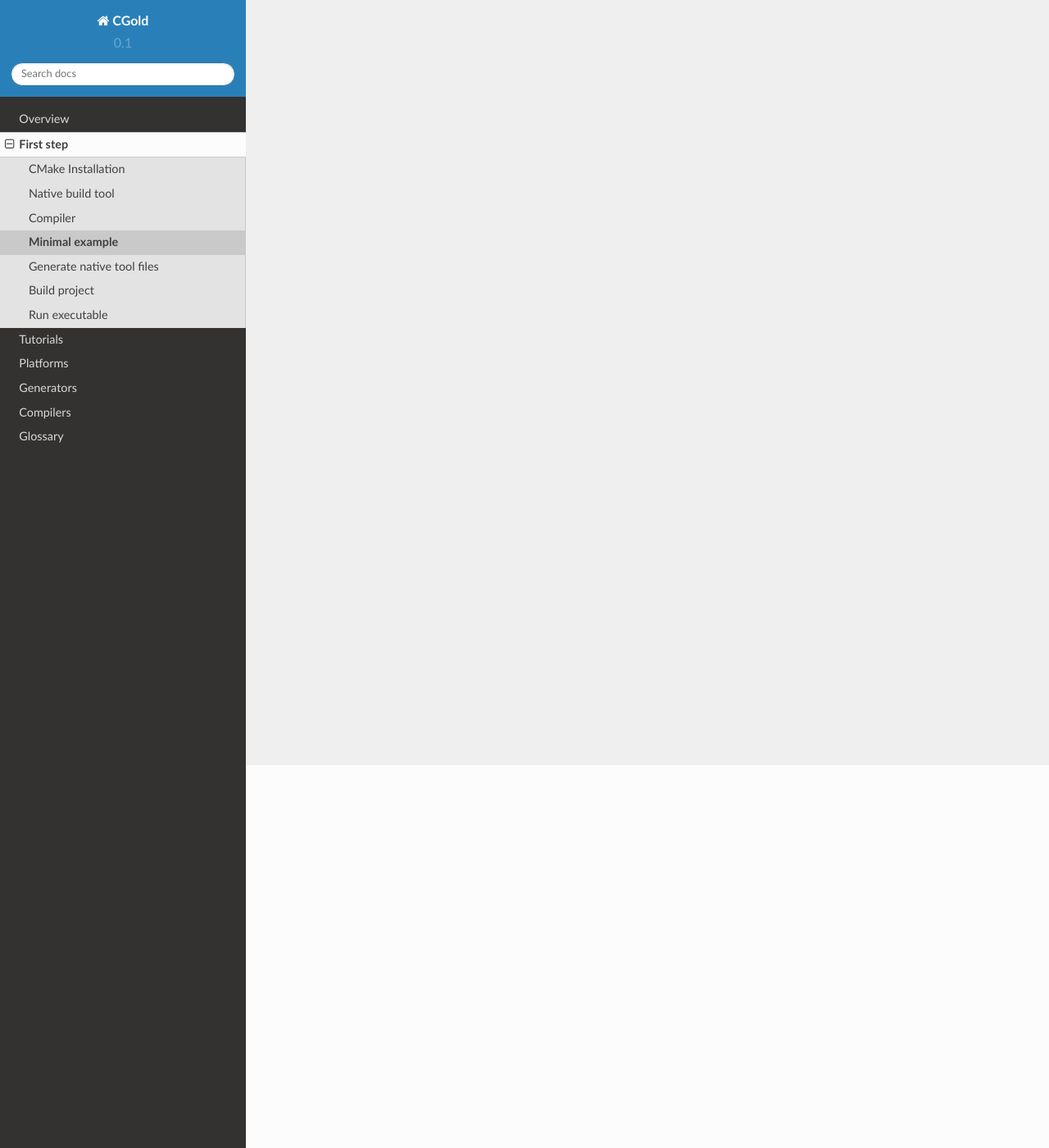
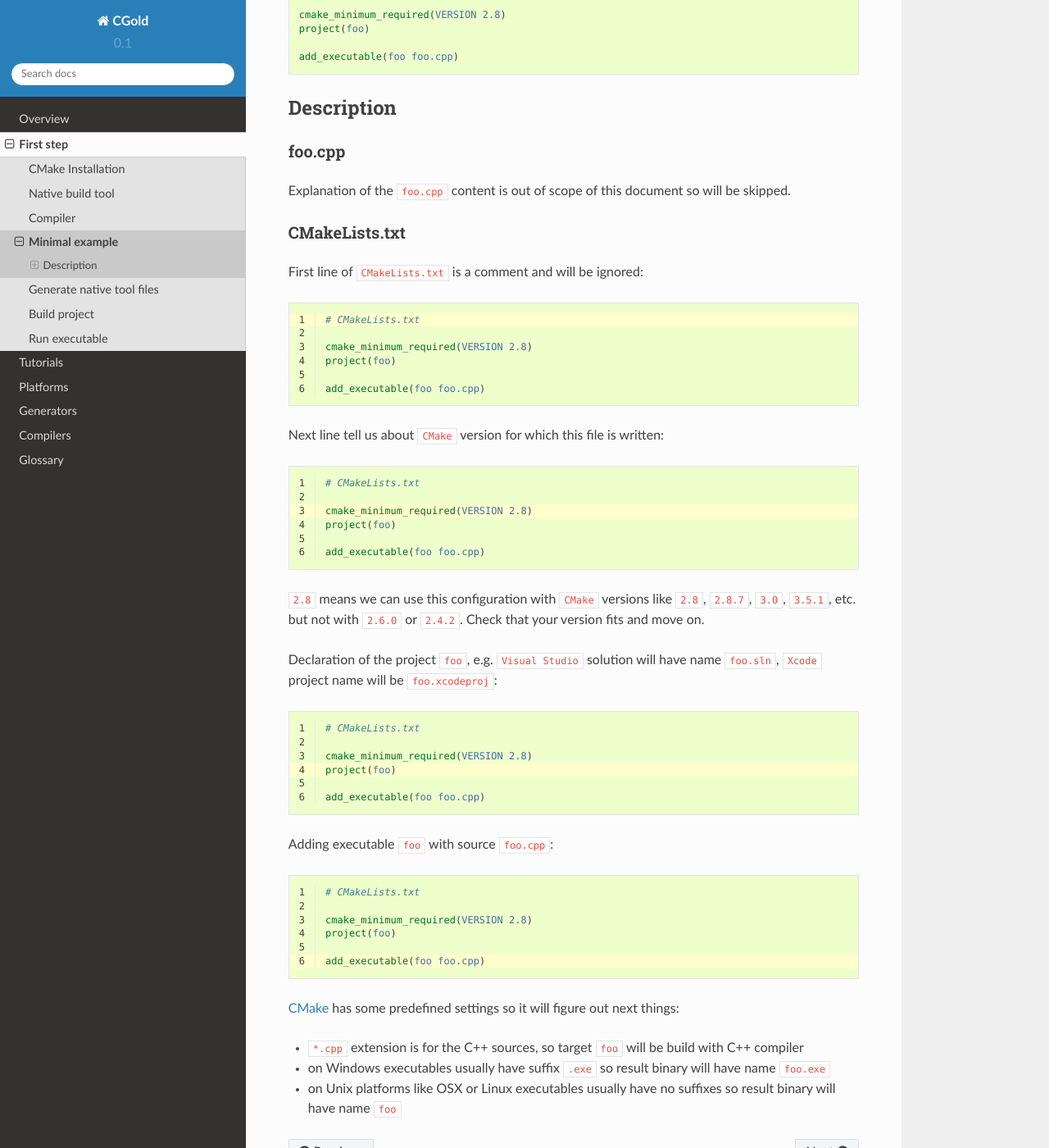
Before and after one commit to ruslo/CGold, a Sphinx documentation site: the page built from docs/first-step/minimal-example.rst, in a window 1280 px wide and 1400 px high, scrolled down 467 px. Shown: the whole window at 82% size. Built offline with Sphinx 7.4.7 and the Read the Docs theme 2.0.0, drawn with Linux system fonts in a browser that asks for light colours; some of the changed text lies outside the part shown.

Commit message:
Add minimal example

```diff
--- a/docs/first-step/minimal-example.rst
+++ b/docs/first-step/minimal-example.rst
@@ -3,3 +3,68 @@
 
 Minimal example
 ---------------
+
+Create empty directory and put ``foo.cpp`` and ``CMakeLists.txt`` files into it.
+
+``foo.cpp`` is a C++ source of our executable:
+
+.. literalinclude:: /first-step/minimal-example/foo.cpp
+  :language: cpp
+
+``CMakeLists.txt`` is a project configuration, i.e. source for :ref:`CMake <CMake>`:
+
+.. literalinclude:: /first-step/minimal-example/CMakeLists.txt
+  :language: cmake
+
+Description
+===========
+
+foo.cpp
+~~~~~~~
+
+Explanation of the ``foo.cpp`` content is out of scope of this document so will
+be skipped.
+
+CMakeLists.txt
+~~~~~~~~~~~~~~
+
+First line of ``CMakeLists.txt`` is a comment and will be ignored:
+
+.. literalinclude:: /first-step/minimal-example/CMakeLists.txt
+  :language: cmake
+  :linenos:
+  :emphasize-lines: 1
+
+Next line tell us about ``CMake`` version for which this file is written:
+
+.. literalinclude:: /first-step/minimal-example/CMakeLists.txt
+  :language: cmake
+  :linenos:
+  :emphasize-lines: 3
+
+``2.8`` means we can use this configuration with ``CMake`` versions like
+``2.8``, ``2.8.7``, ``3.0``, ``3.5.1``, etc. but not with ``2.6.0`` or ``2.4.2``.
+Check that your version fits and move on.
+
+Declaration of the project ``foo``, e.g. ``Visual Studio`` solution will
+have name ``foo.sln``, ``Xcode`` project name will be ``foo.xcodeproj``:
+
+.. literalinclude:: /first-step/minimal-example/CMakeLists.txt
+  :language: cmake
+  :linenos:
+  :emphasize-lines: 4
+
+Adding executable ``foo`` with source ``foo.cpp``:
+
+.. literalinclude:: /first-step/minimal-example/CMakeLists.txt
+  :language: cmake
+  :linenos:
+  :emphasize-lines: 6
+
+:ref:`CMake <CMake>` has some predefined settings so it will figure out next
+things:
+
+* ``*.cpp`` extension is for the C++ sources, so target ``foo`` will be build with C++ compiler
+* on Windows executables usually have suffix ``.exe`` so result binary will have name ``foo.exe``
+* on Unix platforms like OSX or Linux executables usually have no suffixes
+  so result binary will have name ``foo``
--- /dev/null
+++ b/docs/first-step/minimal-example/CMakeLists.txt
@@ -0,0 +1,6 @@
+# CMakeLists.txt
+
+cmake_minimum_required(VERSION 2.8)
+project(foo)
+
+add_executable(foo foo.cpp)
```
Also changed, not shown: 1 other file.
